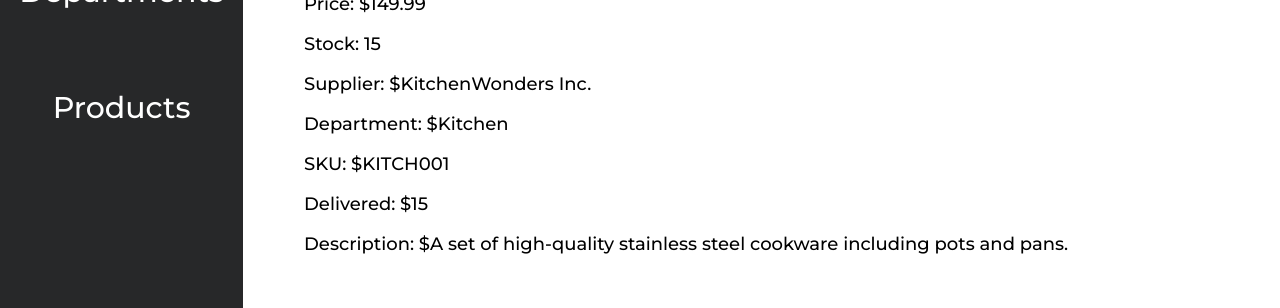
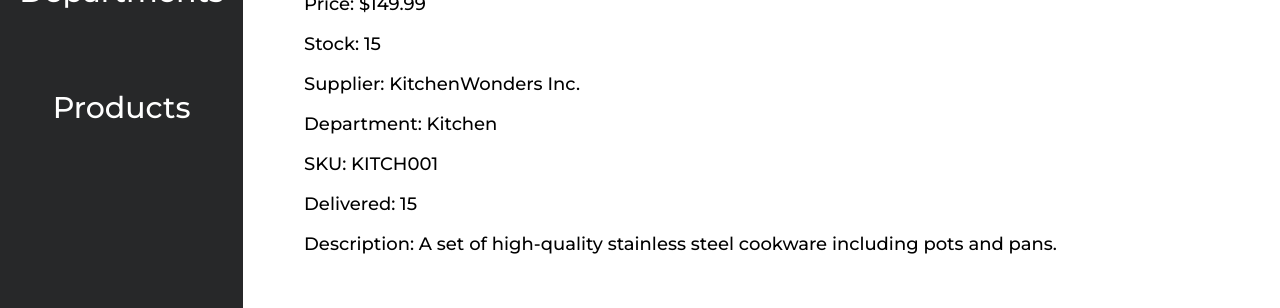
Before and after one commit to shobhit-28/mcr-10, a React (Vite) app: page /product/1 in a window 1280 px wide. Shown: the part 318-626 px from the top of the page. Built offline with nearby package versions, Linux system fonts and the light colour scheme.

Commit message:
small bug fix

```diff
--- a/src/pages/detailsPage/detailsPage.jsx
+++ b/src/pages/detailsPage/detailsPage.jsx
@@ -17,11 +17,11 @@ export const DetailsPage = () => {
             <div className="flex flex-col gap-3">
                 <p className="font-medium text-lg">{`Price: $${product.price}`}</p>
                 <p className="font-medium text-lg">{`Stock: ${product.stock}`}</p>
-                <p className="font-medium text-lg">{`Supplier: $${product.supplier}`}</p>
-                <p className="font-medium text-lg">{`Department: $${product.department}`}</p>
-                <p className="font-medium text-lg">{`SKU: $${product.sku}`}</p>
-                <p className="font-medium text-lg">{`Delivered: $${product.delivered}`}</p>
-                <p className="font-medium text-lg">{`Description: $${product.description}`}</p>
+                <p className="font-medium text-lg">{`Supplier: ${product.supplier}`}</p>
+                <p className="font-medium text-lg">{`Department: ${product.department}`}</p>
+                <p className="font-medium text-lg">{`SKU: ${product.sku}`}</p>
+                <p className="font-medium text-lg">{`Delivered: ${product.delivered}`}</p>
+                <p className="font-medium text-lg">{`Description: ${product.description}`}</p>
             </div>
         </div>
     )
```
